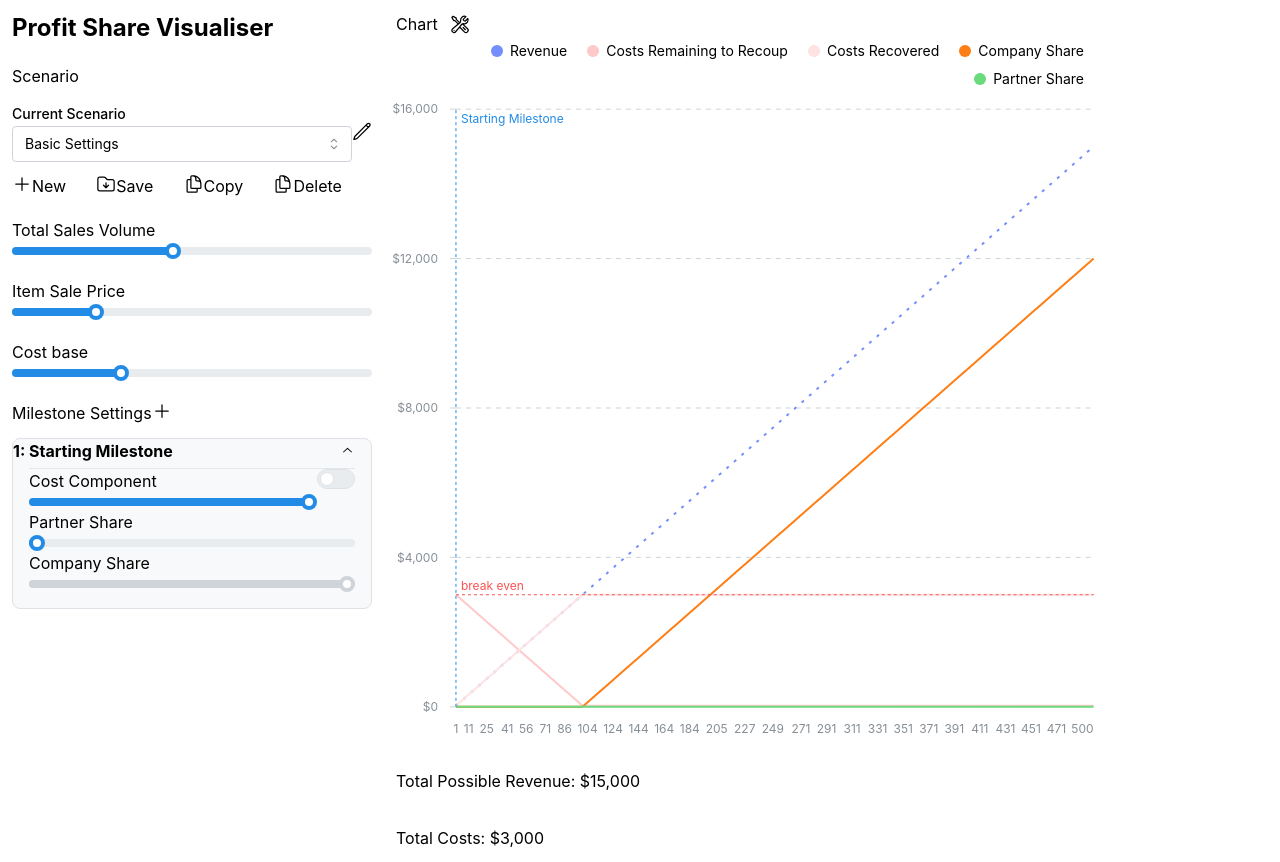
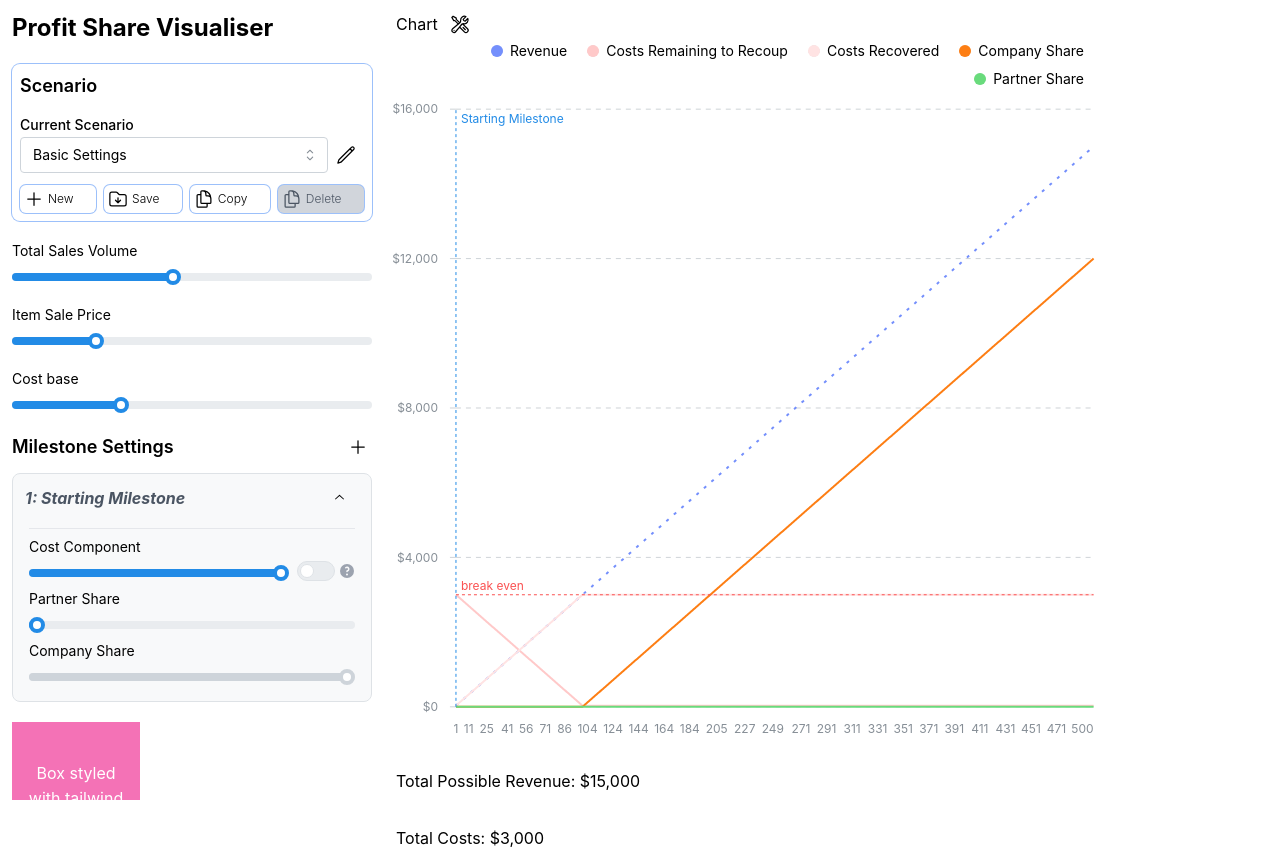
Before and after one commit to bentron2000/profit-share-tool, a Next.js app: page / in a window 1280 px wide. Built offline with nearby package versions, Linux system fonts and the light colour scheme.

Commit message:
debug deployment

```diff
--- a/src/Components/Controls/BaseSettings/BaseSettings.tsx
+++ b/src/Components/Controls/BaseSettings/BaseSettings.tsx
@@ -11,6 +11,9 @@ export function BaseSettings() {
       <ItemPriceSlider />
       <ProjectCostsSlider />
       <Milestones />
+      <div className='justify-cengter inline-flex h-32 w-32 items-center bg-pink-400 p-3 text-center text-white'>
+        Box styled with tailwind
+      </div>
     </div>
   )
 }
--- a/tailwind.config.ts
+++ b/tailwind.config.ts
@@ -1,11 +1,7 @@
 import type { Config } from 'tailwindcss'
 
 const config: Config = {
-  content: [
-    './src/pages/**/*.{js,ts,jsx,tsx,mdx}',
-    './src/components/**/*.{js,ts,jsx,tsx,mdx}',
-    './src/app/**/*.{js,ts,jsx,tsx,mdx}'
-  ],
+  content: ['./src/**/*.{js,ts,jsx,tsx,mdx}'],
   theme: {
     extend: {
       fontFamily: {
```
